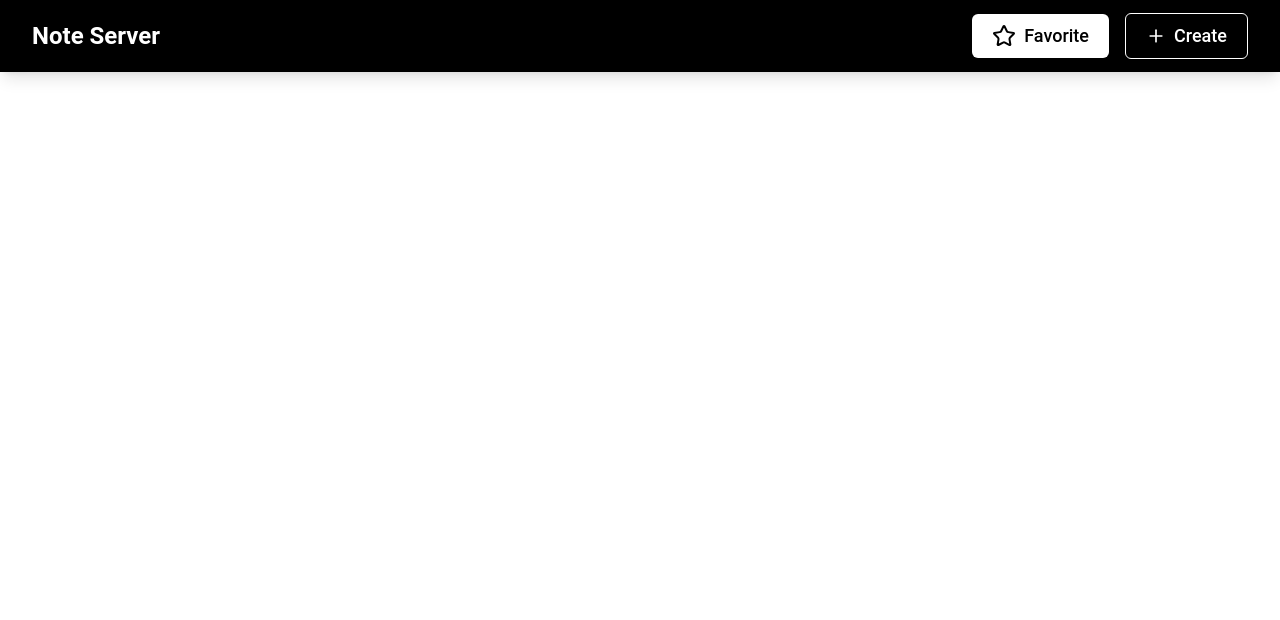
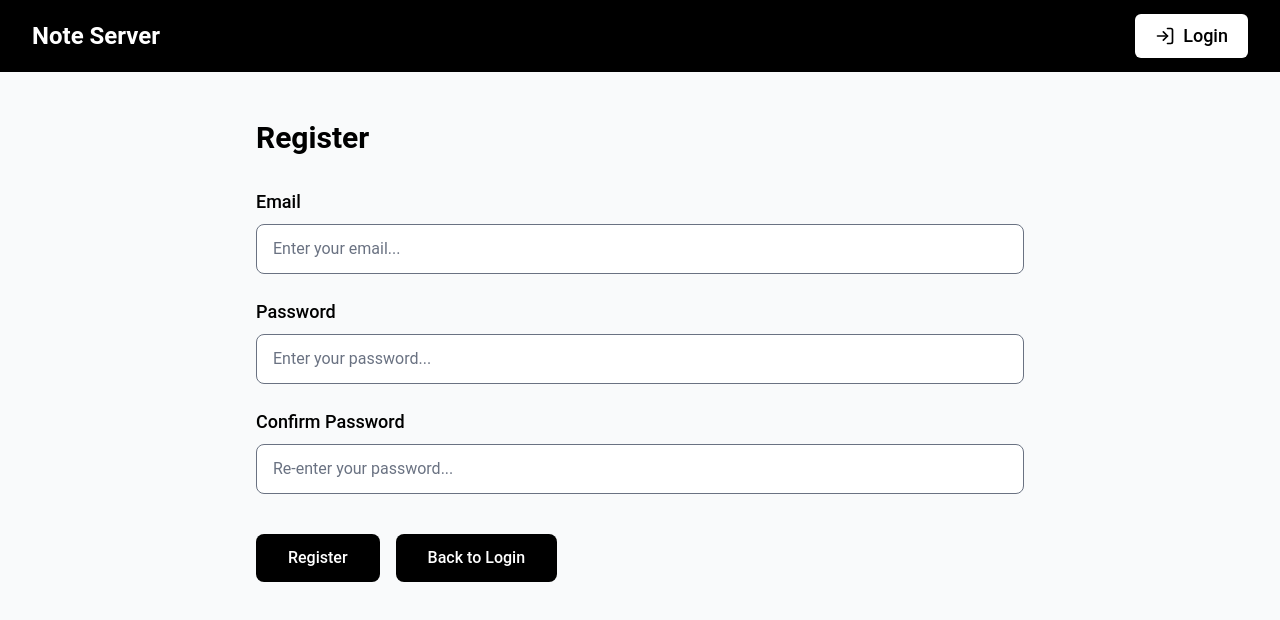
Before and after one commit to malaka96/note-application-frontend-react, a React (Vite) app: page /register in a window 1280 px wide. Shown: the top 620 px of the page. Built offline with nearby package versions, Linux system fonts and the light colour scheme.

Commit message:
register page

```diff
--- a/package.json
+++ b/package.json
@@ -4,6 +4,7 @@
   "version": "0.0.0",
   "type": "module",
   "scripts": {
+    "start": "vite",
     "dev": "vite",
     "build": "tsc -b && vite build",
     "lint": "eslint .",
@@ -11,6 +12,7 @@
   },
   "dependencies": {
     "@tailwindcss/vite": "^4.1.18",
+    "axios": "^1.13.5",
     "lucide-react": "^0.562.0",
     "react": "^19.2.0",
     "react-dom": "^19.2.0",
@@ -23,7 +25,7 @@
     "@types/react": "^19.2.5",
     "@types/react-dom": "^19.2.3",
     "@vitejs/plugin-react": "^5.1.1",
-    "eslint": "^9.39.1",
+    "eslint": "^10.0.0",
     "eslint-plugin-react-hooks": "^7.0.1",
     "eslint-plugin-react-refresh": "^0.4.24",
     "globals": "^16.5.0",
--- a/src/App.tsx
+++ b/src/App.tsx
@@ -5,6 +5,8 @@ import Create from "./assets/pages/create/Create";
 import Favorite from "./assets/pages/favorite/Favorite";
 import Home from "./assets/pages/home/Home";
 import Detail from "./assets/pages/details/Detail";
+import Login from "./assets/pages/login/Login";
+import Register from "./assets/pages/register/Register";
 
 function App() {
   return (
@@ -15,6 +17,8 @@ function App() {
         <Route path="/create" element={<Create />}></Route>
         <Route path="/favorite" element={<Favorite />}></Route>
         <Route path="/details/:id" element={<Detail/>}></Route>
+        <Route path="/login" element={<Login/>}></Route>
+        <Route path="/register" element={<Register/>}></Route>
       </Routes>
     </>
   );
--- a/src/assets/pages/details/Detail.tsx
+++ b/src/assets/pages/details/Detail.tsx
@@ -11,6 +11,7 @@ const Detail = () => {
   useEffect(() => {
     async function fetchNoteDetail() {
       try {
+        console.log(id);
         const reponse = await fetch(`http://localhost:8080/${id}`);
         if (!reponse.ok) throw new Error("Failed to fetch note data");
 
@@ -58,7 +59,7 @@ const Detail = () => {
   return (
     <div className="min-h-screen bg-gray-50 py-12 px-4 sm:px-6 lg:px-8">
       <div className="max-w-3xl mx-auto">
-        <h1 className="text-3xl font-bold text-black mb-8">Create New Note</h1>
+        <h1 className="text-3xl font-bold text-black mb-8">Update Note</h1>
 
         <form onSubmit={handleSubmit} className="space-y-6">
           {/* Title Field */}
--- /dev/null
+++ b/src/assets/pages/register/Register.tsx
@@ -0,0 +1,140 @@
+import { useNavigate } from "react-router-dom";
+
+const Register = () => {
+
+    const navigate = useNavigate();
+
+  return (
+    <div className="min-h-screen bg-gray-50 py-12 px-4 sm:px-6 lg:px-8">
+      <div className="max-w-3xl mx-auto">
+        <h1 className="text-3xl font-bold text-black mb-8">Register</h1>
+
+        <form className="space-y-6">
+          {/* Email Field */}
+          <div>
+            <label
+              htmlFor="email"
+              className="block text-lg font-medium text-black mb-2"
+            >
+              Email
+            </label>
+            <input
+              id="email"
+              type="email"
+              placeholder="Enter your email..."
+              className="
+              w-full px-4 py-3
+              border border-gray-500
+              rounded-lg
+              focus:outline-none
+              focus:ring-1 focus:ring-black
+              focus:border-black
+              bg-white
+              text-black
+              placeholder-gray-500
+            "
+            />
+          </div>
+
+          {/* Password Field */}
+          <div>
+            <label
+              htmlFor="password"
+              className="block text-lg font-medium text-black mb-2"
+            >
+              Password
+            </label>
+            <input
+              id="password"
+              type="password"
+              placeholder="Enter your password..."
+              className="
+              w-full px-4 py-3
+              border border-gray-500
+              rounded-lg
+              focus:outline-none
+              focus:ring-1 focus:ring-black
+              focus:border-black
+              bg-white
+              text-black
+              placeholder-gray-500
+            "
+            />
+          </div>
+
+          {/* Confirm Password Field */}
+          <div>
+            <label
+              htmlFor="confirmPassword"
+              className="block text-lg font-medium text-black mb-2"
+            >
+              Confirm Password
+            </label>
+            <input
+              id="confirmPassword"
+              type="password"
+              placeholder="Re-enter your password..."
+              className="
+              w-full px-4 py-3
+              border border-gray-500
+              rounded-lg
+              focus:outline-none
+              focus:ring-1 focus:ring-black
+              focus:border-black
+              bg-white
+              text-black
+              placeholder-gray-500
+            "
+            />
+          </div>
+
+          {/* Buttons */}
+          <div className="pt-4 flex flex-col sm:flex-row gap-4">
+            <button
+              type="button"
+              className="
+              w-full sm:w-auto
+              px-8 py-3
+              bg-black
+              text-white
+              font-medium
+              rounded-lg
+              hover:bg-gray-800
+              transition-colors
+              focus:outline-none
+              focus:ring-2
+              focus:ring-black
+              focus:ring-offset-2
+            "
+            >
+              Register
+            </button>
+
+            <button
+            onClick={() => {navigate("/login")}}
+              type="button"
+              className="
+              w-full sm:w-auto
+              px-8 py-3
+              bg-black
+              text-white
+              font-medium
+              rounded-lg
+              hover:bg-gray-800
+              transition-colors
+              focus:outline-none
+              focus:ring-2
+              focus:ring-black
+              focus:ring-offset-2
+            "
+            >
+              Back to Login
+            </button>
+          </div>
+        </form>
+      </div>
+    </div>
+  );
+};
+
+export default Register;
--- a/src/componets/Navbar.tsx
+++ b/src/componets/Navbar.tsx
@@ -1,35 +1,57 @@
-import { Plus, Star } from "lucide-react";
+import { LogIn, Plus, Star, User2Icon } from "lucide-react";
+import { useState } from "react";
 import { NavLink } from "react-router-dom";
 
 const Navbar: React.FC = () => {
+  const [isAuthorized, setIsAuthorized] = useState(false);
+
   return (
     <nav className="bg-black text-white shadow-lg w-full">
       <div className="px-4 py-1 sm:px-6 lg:px-8">
         <div className="flex items-center justify-between h-16">
           {/* Left: Title */}
           <div className="shrink-0">
-            <h1 className="text-xl sm:text-2xl font-bold"><NavLink to={"/"}>Note Server</NavLink></h1>
+            <h1 className="text-xl sm:text-2xl font-bold">
+              <NavLink to={"/"}>Note Server</NavLink>
+            </h1>
           </div>
 
-          {/* Right: Buttons with Icons */}
+          {isAuthorized ? (
             <div className="flex items-center gap-4">
-            {/* Favorite Button */}
               <NavLink to={"/favorite"}>
                 <button className="bg-white hover:bg-[#d9d9d9] px-5 py-2 rounded-md text-black text-base sm:text-lg font-medium flex items-center gap-2 transition duration-200">
-                <Star className="w-6 h-6" /> {/* Size 24px */}
-                {/* Optional: fill on active <Star fill="currentColor" /> */}
+                  <Star className="w-6 h-6" />
                   Favorite
                 </button>
               </NavLink>
 
-            {/* Create Button */}
               <NavLink to={"/create"}>
-              <button className="bg-black hover:bg-[#454545] px-5 py-2 rounded-md text-base sm:text-lg font-medium flex items-center gap-2 transition duration-200 border border-white hover:border-[#777777]">
-                <Plus className="w-5 h-5" />
+                <button className="bg-white hover:bg-[#d9d9d9] px-5 py-2 rounded-md text-black text-base sm:text-lg font-medium flex items-center gap-2 transition duration-200">
+                  <Plus className="w-6 h-6" />
                   Create
                 </button>
               </NavLink>
+
+              <NavLink to={"/account"}>
+                <button
+                onClick={() => setIsAuthorized(false)}
+                 className="bg-white hover:bg-[#d9d9d9] text-black w-11 h-11 rounded-full flex items-center justify-center transition duration-200 border border-black hover:shadow-md hover:shadow-white/20">
+                  <User2Icon className="w-5 h-5" />
+                </button>
+              </NavLink>
             </div>
+          ) : (
+            <div>
+              <NavLink to={"/login"}>
+                <button
+                  className="bg-white hover:bg-[#d9d9d9] px-5 py-2 rounded-md text-black text-base sm:text-lg font-medium flex items-center gap-2 transition duration-200"
+                >
+                  <LogIn className="w-5 h-5" />
+                  Login
+                </button>
+              </NavLink>
+            </div>
+          )}
         </div>
       </div>
     </nav>
```
Also changed, not shown: 1 other file (tests, documents, lock files or other folders). Lines whose indentation alone changed are shown as unchanged.
